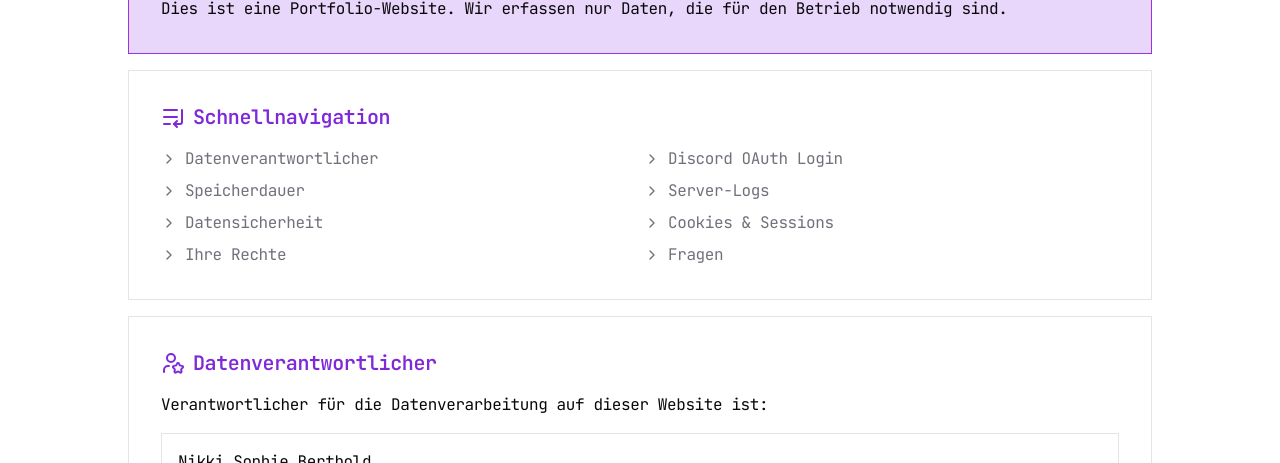
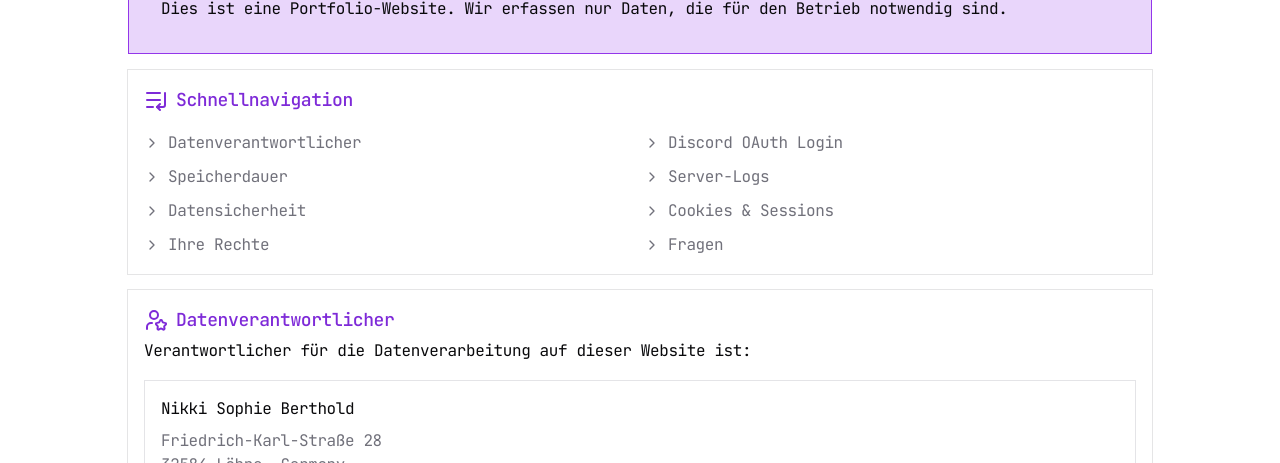
Before and after one commit to CuteNikki/Portfolio, a Next.js app: page /datenschutz in a window 1280 px wide. Shown: the part 337-800 px from the top of the page. Built offline with nearby package versions, Linux system fonts and the light colour scheme; no server answers.

Commit message:
feat: refactor SectionCard components in imprint and privacy for improved layout using Card components

```diff
--- a/src/components/legal/imprint.tsx
+++ b/src/components/legal/imprint.tsx
@@ -20,6 +20,7 @@ import { HomeButton } from '@/components/common/home-button';
 import { EmailAndPhone } from '@/components/common/mail-phone-details';
 import { ScrollToTopButton } from '@/components/common/scroll-top-buttont';
 import { Button } from '@/components/ui/button';
+import { Card, CardContent, CardHeader, CardTitle } from '@/components/ui/card';
 
 const CONTENT = {
   en: {
@@ -126,13 +127,15 @@ function SectionCard({
   children: ReactNode;
 }) {
   return (
-    <div className='flex w-full max-w-5xl flex-col gap-4 border p-4 sm:p-8'>
-      <h2 className='text-primary-text flex items-center gap-2 text-xl font-semibold'>
-        {icon}
-        {title}
-      </h2>
-      {children}
-    </div>
+    <Card className='w-full max-w-5xl'>
+      <CardHeader>
+        <CardTitle className='text-primary-text flex items-center gap-2'>
+          {icon}
+          {title}
+        </CardTitle>
+      </CardHeader>
+      <CardContent className='flex flex-col gap-4'>{children}</CardContent>
+    </Card>
   );
 }
 
--- a/src/components/legal/privacy.tsx
+++ b/src/components/legal/privacy.tsx
@@ -29,13 +29,20 @@ import {
   UserStarIcon,
 } from 'lucide-react';
 
+import { LINKS } from '@/constants/links';
 import { PERSONAL_DETAILS } from '@/constants/personal';
-import { LINKS } from '@/constants/links';
 
 import { HomeButton } from '@/components/common/home-button';
 import { EmailAndPhone } from '@/components/common/mail-phone-details';
 import { ScrollToTopButton } from '@/components/common/scroll-top-buttont';
 import { Button } from '@/components/ui/button';
+import {
+  Card,
+  CardContent,
+  CardDescription,
+  CardHeader,
+  CardTitle,
+} from '@/components/ui/card';
 
 const CONTENT = {
   en: {
@@ -541,17 +548,16 @@ function SectionCard({
   children?: ReactNode;
 }) {
   return (
-    <div
-      id={id}
-      className='flex w-full max-w-5xl scroll-m-20 flex-col gap-4 border p-4 sm:p-8'
-    >
-      <h2 className='text-primary-text flex items-center gap-2 text-xl font-semibold'>
-        {icon}
-        {title}
-      </h2>
-      {description && <p>{description}</p>}
-      {children}
-    </div>
+    <Card id={id} className='w-full max-w-5xl scroll-mt-20'>
+      <CardHeader>
+        <CardTitle className='text-primary-text flex items-center gap-2'>
+          {icon}
+          {title}
+        </CardTitle>
+        {description && <CardDescription>{description}</CardDescription>}
+      </CardHeader>
+      <CardContent className='flex flex-col gap-4'>{children}</CardContent>
+    </Card>
   );
 }
 
```
